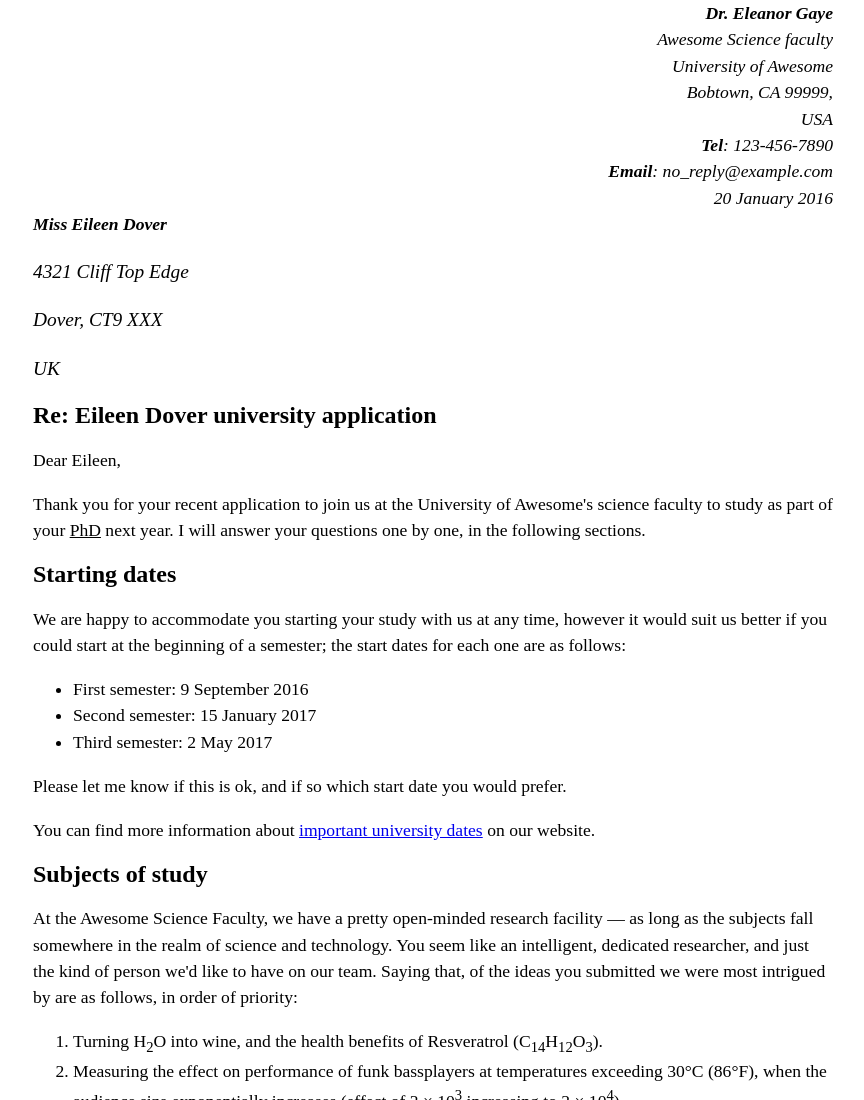
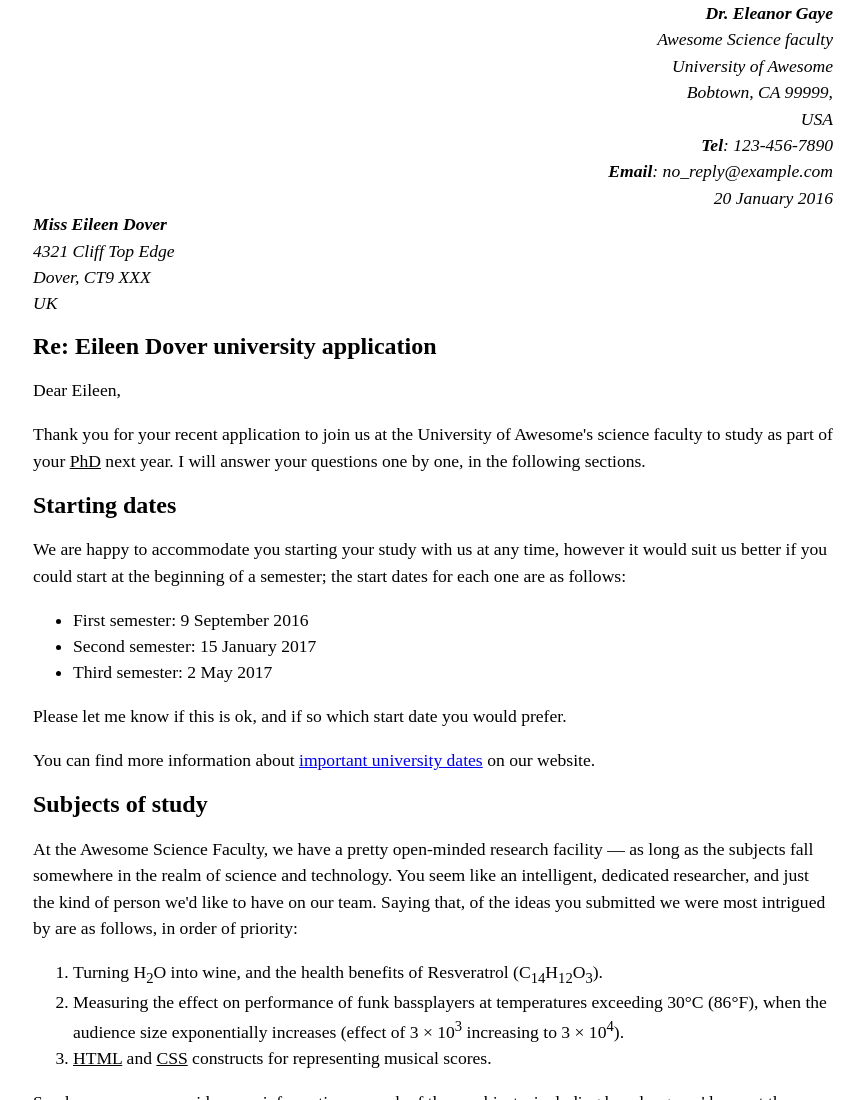
Before and after one commit to komatuna10/git-tutorial, a plain HTML site: page index.html in a window 1280 px wide. Shown: the top 1100 px of the page, without its empty margins (207-1071 px from the left). Drawn offline with Linux system fonts and the light colour scheme.

Commit message:
再１７

```diff
--- a/index.html
+++ b/index.html
@@ -22,9 +22,9 @@
 
   <address>
     <strong>Miss Eileen Dover</strong><br>
-    <p>4321 Cliff Top Edge<br>
-    <p>Dover, CT9 XXX</br>
-    <p>UK<br>
+    4321 Cliff Top Edge<br>
+    Dover, CT9 XXX</br>
+    UK<br>
   </address>
 
 
```
